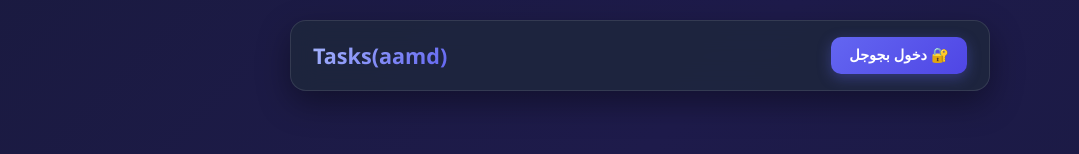
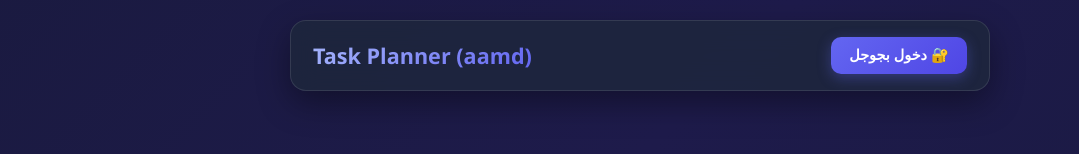
Before and after one commit to ahmedreda01098838-svg/Tasks, a website: page index.html in a window 1280 px wide. Shown: the top 154 px of the page, without its empty margins (0-1079 px from the left). Drawn offline with nearby package versions, Linux system fonts and the light colour scheme; some packages are replaced by stand-ins of ours; no server answers; a script that the page names is missing.

Commit message:
Update index.html

```diff
--- a/index.html
+++ b/index.html
@@ -3,7 +3,7 @@
 <head>
     <meta charset="UTF-8">
     <meta name="viewport" content="width=device-width, initial-scale=1.0">
-    <title>Tasks</title>
+    <title>Task Planner (aamd)</title>
     <link rel="icon" type="image/png" href="icon.png">
     <link rel="apple-touch-icon" href="icon.png">
     <link rel="manifest" href="manifest.json">
@@ -26,7 +26,7 @@
         <div class="user-profile" id="user-profile">
             <button onclick="login()" class="login-btn">🔐 دخول بجوجل</button>
         </div>
-        <h1>Tasks(aamd)</h1>
+        <h1>Task Planner (aamd)</h1>
         <button onclick="addNewDay()" class="add-day-btn" id="add-day-btn" style="display: none;">➕ إضافة يوم جديد</button>
     </div>
 
```
